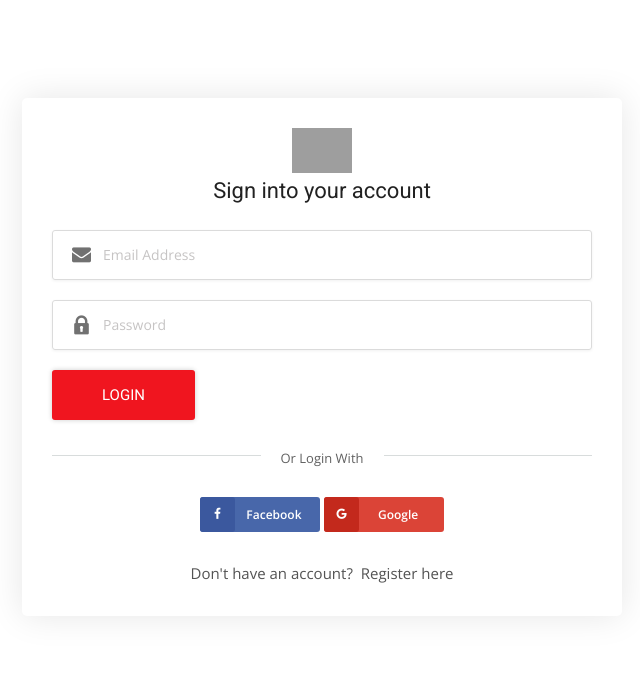
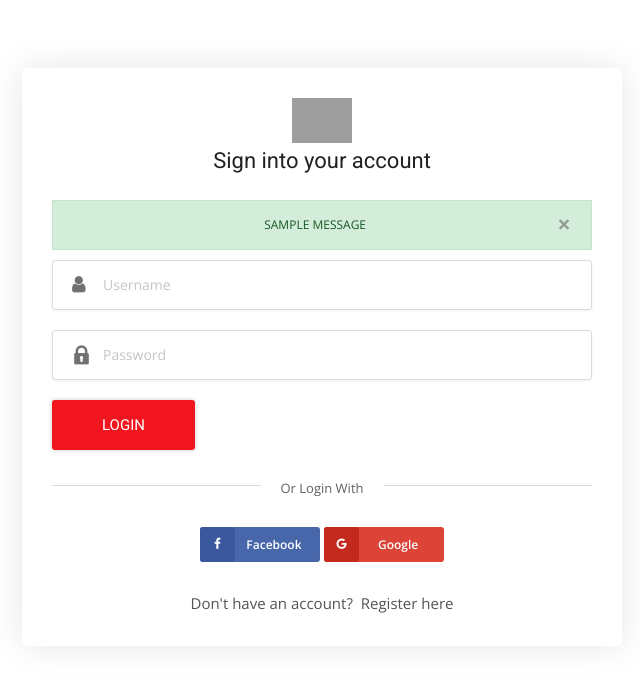
Before and after one commit to fitabigail/Lamborghini-Deals, a Django app: page /user_account/login in a window 1280 px wide. Shown: the part 603-1289 px from the top of the page, without its empty margins (318-958 px from the left). Run offline with Django 3.2, Linux system fonts and the light colour scheme; tables that the repository leaves empty hold one stand-in row (values such as "Sample post"); one stand-in notice (Sample message) is shown; some libraries are stand-ins or nearby versions; grey boxes are pictures that could not be loaded.

Commit message:
Add singup, login, dashboard template, add django messaje, and add fuctionality to login, logout

```diff
--- a/cars_view/views.py
+++ b/cars_view/views.py
@@ -1,6 +1,7 @@
 from django.shortcuts import render, get_object_or_404
 from cars_view.models import Car
 from django.core.paginator import EmptyPage, PageNotAnInteger, Paginator
+
 
 # Create cars view here.
 
--- a/lamborghini/urls.py
+++ b/lamborghini/urls.py
@@ -22,4 +22,5 @@ urlpatterns = [
     path('cars_view/', include('cars_view.urls'), name='cars_view'),
     path('user_account/', include('user_account.urls'), name='user_account'),
     path('summernote/', include('django_summernote.urls')),
+    path('social_accounts/', include('allauth.urls')),
 ]
--- a/requirements.txt
+++ b/requirements.txt
@@ -3,8 +3,13 @@ cloudinary==1.31.0
 dj-database-url==1.2.0
 dj3-cloudinary-storage==0.0.6
 Django==3.2.16
+django-allauth==0.52.0
 django-summernote==0.8.20.0
 gunicorn==20.1.0
+oauthlib==3.2.2
 psycopg2==2.9.5
+PyJWT==2.6.0
+python3-openid==3.2.0
 pytz==2022.7.1
+requests-oauthlib==1.3.1
 sqlparse==0.4.3
--- a/static/js/app.js
+++ b/static/js/app.js
@@ -479,3 +479,7 @@ $(function () {
         }
     }).trigger("resize");
 })(jQuery);
+
+setTimeout(function(){
+    $('#message').fadeOut('slow');
+}, 3000)
--- a/templates/accounts/dashboard.html
+++ b/templates/accounts/dashboard.html
@@ -1,5 +1,5 @@
 {% extends 'base.html' %}
-
+{% block title %} | Dashboard {% endblock %}
 {% block content %}
 
 <!-- Sub banner start -->
@@ -19,6 +19,7 @@
 <!--   Dashboard Start   -->
 
 <div class="container mt-50 mb-50">
+	{% include 'includes/messages.html' %}
 	<div class="main-title" style="text-align:left !important;">
             <h1>Welcome <span>User</span></h1>
             <p>Here are the cars that you have inquired about</p>
--- a/templates/accounts/login.html
+++ b/templates/accounts/login.html
@@ -1,6 +1,9 @@
 {% extends 'base.html' %}
 
 {% block content %}
+
+
+
 
 <!--Sub Banner start here-->
 <div class="sub-banner overview-bgi">
@@ -28,13 +31,16 @@
                         </a>
                     </div>
                     <h3>Sign into your account</h3>
-                    <form action="#" method="GET">
+                    {% include 'includes/messages.html' %}
+                    <form action="{% url 'login' %}" method="POST">
+                        {% csrf_token %}
                         <div class="form-group form-box">
-                            <input type="email" name="email" class="input-text" placeholder="Email Address" required>
-                            <i class="flaticon-mail"></i>
+                            <input type="text" name="username" class="input-text" placeholder="Username" required>
+                            <i class="fa fa-user"></i>
                         </div>
+
                         <div class="form-group form-box">
-                            <input type="password" name="Password" class="input-text" placeholder="Password" required>
+                            <input type="password" name="password" class="input-text" placeholder="Password" required>
                             <i class="flaticon-lock"></i>
                         </div>
                         <div class="form-group mb-0 clearfix">
--- a/templates/base.html
+++ b/templates/base.html
@@ -3,7 +3,7 @@
 <html>
 
 <head>
-    <title>LamborghiniDeals</title>
+    <title>LamborghiniDeals {% block title %} {% endblock %}</title>
     <meta name="viewport" content="width=device-width, initial-scale=1.0">
     <meta charset="utf-8">
 
--- a/templates/cars/car_details.html
+++ b/templates/cars/car_details.html
@@ -1,5 +1,5 @@
 {% extends 'base.html' %}
-
+{% block title %} | {{car_post.car_title}} {% endblock %}
 
 {% block content %}
 {% load humanize %}
--- a/templates/cars/cars.html
+++ b/templates/cars/cars.html
@@ -1,5 +1,5 @@
 {% extends 'base.html' %}
-
+{% block title %} | Cars Stock {% endblock %}
 {% block content %}
 {% load humanize %}
 <!-- Sub banner start -->
@@ -33,7 +33,7 @@
                                     <div class="price-box">
                                         <span>€ {{car.price | intcomma}}</span>
                                     </div>
-                                    <img class="d-block w-100" src="{{car.image.url}}" alt="car" style="min-height: 270px; max-width: auto;">
+                                    <img class="d-block w-100" src="{{car.image.url}}" alt="car" style="min-height: 250px; max-width: auto;">
                                 </a>
 
                             </div>
--- a/templates/cars/search.html
+++ b/templates/cars/search.html
@@ -1,5 +1,5 @@
 {% extends 'base.html' %}
-
+{% block title %} | Search Cars {% endblock %}
 {% block content %}
 {% load humanize %}
 <!-- Banner start -->
--- /dev/null
+++ b/templates/includes/messages.html
@@ -0,0 +1,22 @@
+{% if messages %}
+
+{% for message in messages %}
+
+<div class="message" class="container">
+    <div class="alert alert-{{message.tags}}">
+        <button type="button" class="close" data-dissmis="alert"><span aria-hidden="true">&times;</span></button>
+
+        <strong>
+            {% if message.level == DEFAULT_MESSAGES.ERROR %}Error:
+            else:
+            {{message.tags|title}}
+            {% endif %}
+        </strong>
+        {{message}}
+    </div>
+</div>
+
+
+{% endfor %}
+
+{% endif %}
--- a/templates/includes/topbar.html
+++ b/templates/includes/topbar.html
@@ -9,15 +9,33 @@
                     <a href="{% url 'contact' %}"><i class="fa fa-clock-o"></i>Mon - Fri: 8:00am - 6:00pm</a>
                 </div>
             </div>
+
+
+
             <div class="col-lg-4 col-md-4 col-sm-5">
+
                 <ul class="top-social-media pull-right">
+                     {% if user.is_authenticated %}
+                    <li>
+                        <a href="{% url 'dashboard' %}" class="sign-in"><i class="fa fa-tachometer"></i> Dashboard</a>
+                    </li>
+                    <li>
+                        <a href="javascript:{document.getElementById('logout').submit()}" class="sign-out"><i class="fa fa-sign-out"></i> Logout</a>
+                        <form action="{% url 'logout' %}" method="POST" id="logout">
+                            {% csrf_token %}
+                            <input type="hidden">
+                        </form>
+                    </li>
+                    {% else %}
                     <li>
                         <a href="{% url 'login' %}" class="sign-in"><i class="fa fa-sign-in"></i> Login</a>
                     </li>
                     <li>
                         <a href="{% url 'singup' %}" class="sign-in"><i class="fa fa-user"></i> Sing Up</a>
                     </li>
+                    {% endif %}
                 </ul>
+
             </div>
         </div>
     </div>
--- a/templates/pages/contact.html
+++ b/templates/pages/contact.html
@@ -1,5 +1,5 @@
 {% extends 'base.html' %}
-
+{% block title %} | Contact {% endblock %}
 
 {% block content %}
 
--- a/templates/pages/home.html
+++ b/templates/pages/home.html
@@ -1,5 +1,5 @@
 {% extends 'base.html' %}
-
+{% block title %} | Home {% endblock %}
 
 
 {% block content %}
--- a/templates/pages/services.html
+++ b/templates/pages/services.html
@@ -1,6 +1,6 @@
 {% extends 'base.html' %}
 
-
+{% block title %} | Services {% endblock %}
 
 {% block content %}
 
--- a/user_account/views.py
+++ b/user_account/views.py
@@ -1,14 +1,58 @@
 from django.shortcuts import render, redirect
+from django.contrib import messages, auth
+from django.contrib.auth.models import User
+
 
 # Create your views here.
 
 
 def login(request):
+    if request.method == "POST":
+        username = request.POST['username']
+        password = request.POST['password']
+
+        user = auth.authenticate(username=username, password=password)
+
+        if user is not None:
+            auth.login(request, user)
+            messages.success(request, f"Welcome {username} you are logged in")
+            return redirect('dashboard')
+        else:
+            messages.error(request, ' Invalid login')
+            return redirect('login')
     return render(request, 'accounts/login.html')
 
 
 def singup(request):
-    return render(request, 'accounts/singup.html')
+    if request.method == "POST":
+        firstname = request.POST['firstname']
+        lastname = request.POST['lastname']
+        username = request.POST['username']
+        email = request.POST['email']
+        password = request.POST['password']
+        confirm_password = request.POST['confirm_password']
+        if password == confirm_password:
+            if User.objects.filter(username=username).exists():
+                messages.error(request, 'Username already exists!')
+                return redirect('singup')
+            else:
+                if User.objects.filter(email=email).exists():
+                    messages.error(request, 'Email already exists!')
+                    return redirect('singup')
+                else:
+                    user = User.objects.create_user(first_name=firstname, last_name=lastname, username=username, email=email, password=password)
+                    user.save()
+                    auth.login(request, user)
+                    messages.success(request, f"{username} you are now logged in!")
+                    return redirect('dashboard')
+                    messages.success(request, 'You succefuly register to LamborghiniDeal!')
+                    return redirect('login')
+
+        else:
+            messages.error(request, 'Your Password do not match')
+            return redirect('singup')
+    else:
+        return render(request, 'accounts/singup.html')
 
 
 def dashboard(request):
@@ -16,4 +60,9 @@ def dashboard(request):
 
 
 def logout(request):
+    if request.method == "POST":
+        auth.logout(request)
+        messages.success(request, 'You are succefuly log out!')
+        return redirect('home')
+
     return redirect('home')
```
Also changed, not shown: lamborghini/settings.py (+16 -0 lines), templates/accounts/singup.html (+5 -2 lines).
